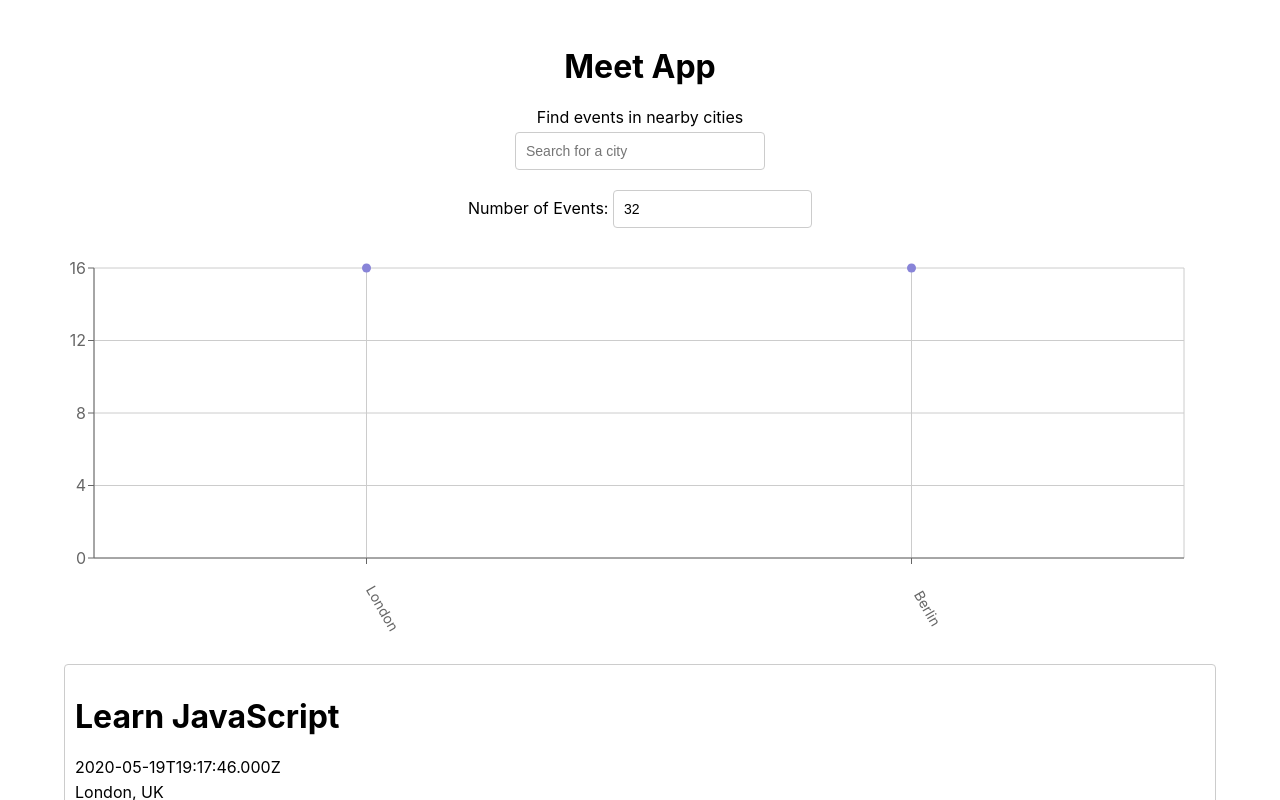
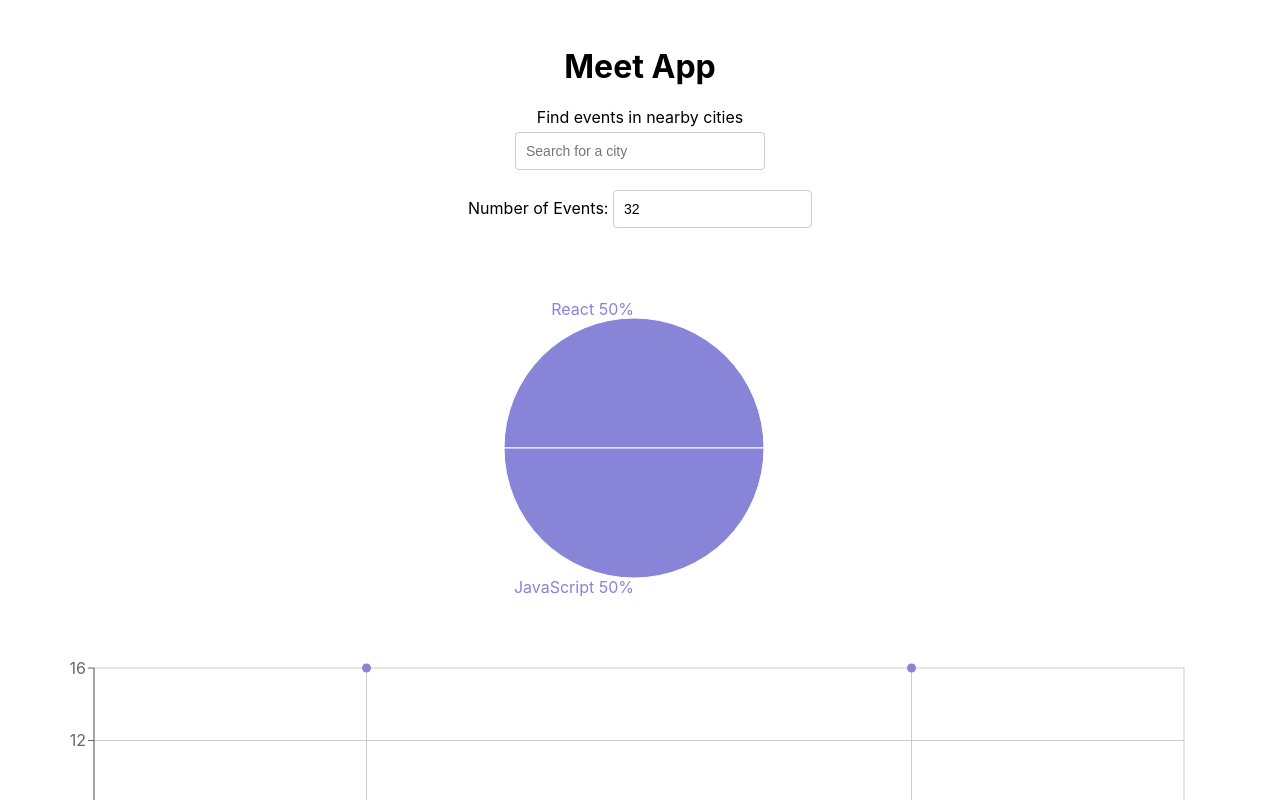
Before and after one commit to karidreyer/meet, a React (Create React App) app: page / in a window 1280 px wide. Shown: the top 800 px of the page. Built offline with nearby package versions, Linux system fonts and the light colour scheme; what atatus-spa would draw is missing.

Commit message:
Implement EventGenresChart

```diff
--- a/src/App.js
+++ b/src/App.js
@@ -9,6 +9,7 @@
 
 import './App.css';
 import CityEventsChart from './components/CityEventsChart';
+import EventGenresChart from './components/EventGenresChart';
 
 function App() {
   const [events, setEvents] = useState([]); // State for storing fetched events, initialized as an empty array
@@ -59,7 +60,10 @@
         currentNOE={currentNOE}
         setCurrentNOE={setCurrentNOE}
         setErrorAlert={setErrorAlert}/>
-      <CityEventsChart allLocations={allLocations} events={events} />
+      <div className="charts-container">
+        <EventGenresChart events={events} />
+        <CityEventsChart allLocations={allLocations} events={events} />
+      </div>
       <EventList events={events} />
     </div>
   );
```
